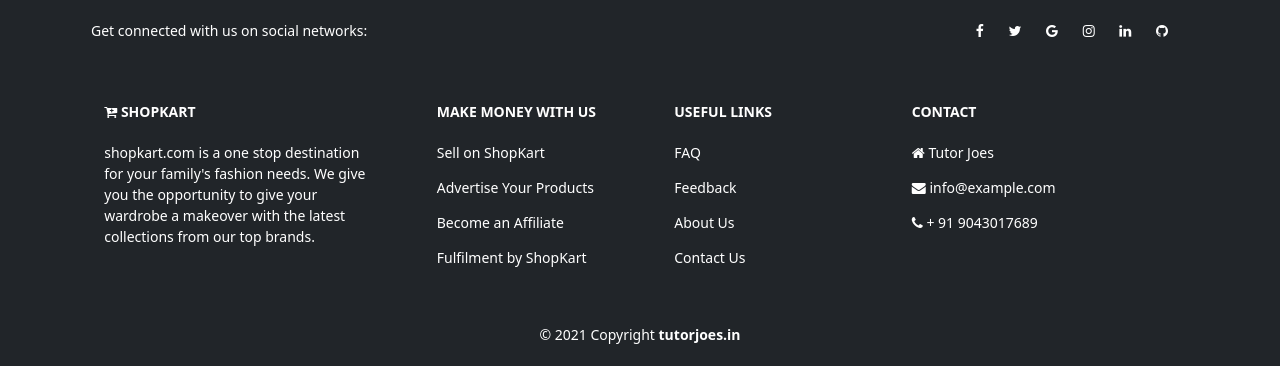
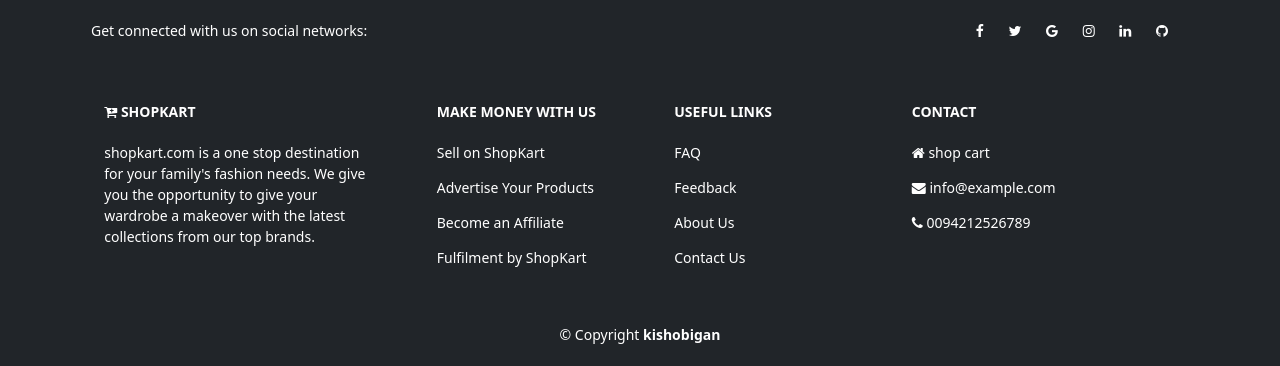
Before and after one commit to kishobigan/e-commerce-django, a Django app: page /cart in a window 1280 px wide. Shown: the part 685-1051 px from the top of the page. Run offline with Django 4.2, Linux system fonts and the light colour scheme; the visitor is signed in with stand-in values (Sample User, id 1); data that the repository does not hold is empty.

Commit message:
9-april-2023 final

```diff
--- a/onlineshop/settings.py
+++ b/onlineshop/settings.py
@@ -82,7 +82,7 @@ DATABASES = {
         'NAME': 'onlineshop',
         'HOST': 'localhost',
         'USER': 'root',
-        'PASSWORD': 'KISHObigan5176@',
+        'PASSWORD': 'Enter Yot DB Pwd',
         'PORT': '3306'
     }
 }
--- a/shop/templates/shop/INC/footer.html
+++ b/shop/templates/shop/INC/footer.html
@@ -41,15 +41,15 @@
 
           <div class="col-md-4 col-lg-3 col-xl-3 mx-auto mb-md-0 mb-4">
             <h6 class="text-uppercase fw-bold mb-4"> Contact</h6>
-            <p><i class="fa fa-home"></i> Tutor Joes</p>
+            <p><i class="fa fa-home"></i> shop cart</p>
             <p><i class="fa fa-envelope"></i> info@example.com</p>
-            <p><i class="fa fa-phone"></i> + 91 9043017689</p>
+            <p><i class="fa fa-phone"></i> 0094212526789</p>
           </div>
 
         </div>
       </div>
     </section>
     <div class="text-center p-4">
-      &copy;  2021 Copyright <a class="text-reset fw-bold" href="https://tutorjoes.in/"> tutorjoes.in</a>
+      &copy; Copyright <a class="text-reset fw-bold" href="https://tutorjoes.in/"> kishobigan</a>
     </div>
   </footer>
--- a/shop/templates/shop/cart.html
+++ b/shop/templates/shop/cart.html
@@ -1,6 +1,6 @@
 {% extends 'shop/layouts/main.html' %}
 {% block title %}
-  Registration | ShopKart
+  My Cart | ShopKart
 {% endblock title %}
 {% block content %}
   <section class="bg-light py-4 my-5" style="min-height:600px;">
--- a/shop/templates/shop/collection.html
+++ b/shop/templates/shop/collection.html
@@ -27,7 +27,7 @@
                 {% for item in catergory %}
                 <div class="col-md-4 col-lg-3">
                     <div class="card my-3">
-                        <img src="{{ item.image.url }}" class="card-image-top" alt="Catergories">
+                        <img src="{{ item.image.url }}" class="card-image-top" alt="Catergories" height="250px" width="150px">
                        <a href="{% url 'collection' item.name %}">
                             <div class="card-body">
                                 <h5 class="card-title text-primary">{{ item.name }}</h5>
--- a/shop/templates/shop/index.html
+++ b/shop/templates/shop/index.html
@@ -10,7 +10,7 @@
             {% for item in products %}
             <div class="col-md-4 col-lg-3">
                 <div class="card my-3">
-                    <img src="{{ item.product_image.url }}" class="card-image-top" alt="Catergories">
+                    <img src="{{ item.product_image.url }}" class="card-image-top" alt="Catergories" height="250px" width="150px">
                    <a href="{% url 'product_details' item.catergory.name item.name %}">
                         <div class="card-body">
                             <h5 class="card-title text-primary">{{ item.name }}</h5>
--- a/shop/templates/shop/products/index.html
+++ b/shop/templates/shop/products/index.html
@@ -1,6 +1,6 @@
 {% extends 'shop/layouts/main.html' %}
 {% block tittle %}
-    Online Shop | Home
+    Online Shop | {{ catergory_name }}
 {% endblock tittle %}
 {% block content %}
     <section class="bg-light py-4 my-5">
--- a/shop/templates/shop/products/product_detail.html
+++ b/shop/templates/shop/products/product_detail.html
@@ -1,6 +1,6 @@
 {% extends 'shop/layouts/main.html' %}
 {% block tittle %}
-    Online Shop | Home
+    Online Shop | {{ products }}
 {% endblock tittle %}
 {% block content %}
     <section class="bg-light py-4 my-5">
```
